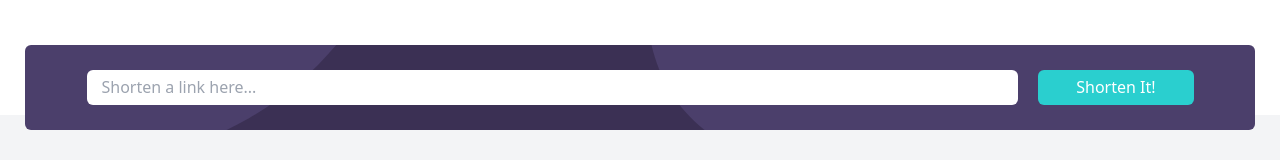
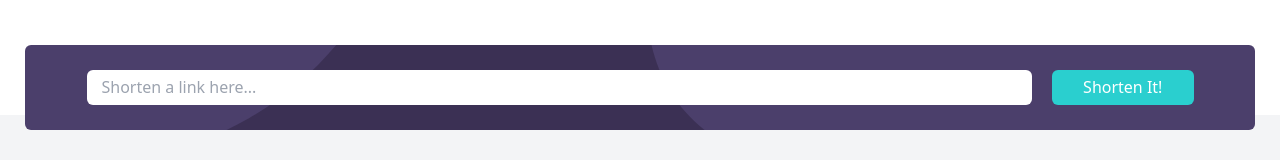
Before and after one commit to cjislegit/shortly, a React (Vite) app: page / in a window 1280 px wide. Shown: the part 540-700 px from the top of the page. Built offline with nearby package versions, Linux system fonts and the light colour scheme.

Commit message:
Added a max width to the buttion input in the form for desktop

```diff
--- a/src/components/Statistics.jsx
+++ b/src/components/Statistics.jsx
@@ -11,14 +11,14 @@ const Statistics = () => {
           className='flex flex-col px-[10%] py-[10%] lg:flex-row lg:py-0 lg:w-[100%] lg:px-[5%]'
         >
           <input
-            className='rounded-md mb-[15px] h-[35px] pl-[15px] lg:mb-0 lg:w-[90%] lg:mr-[20px]'
+            className='rounded-md mb-[15px] h-[35px] pl-[15px] lg:mb-0 lg:w-[100%] lg:mr-[20px] lg:justify-between'
             type='text'
             name='link'
             id='link'
             placeholder='Shorten a link here...'
           />
           <input
-            className='rounded-md text-white bg-custom-cyan h-[35px] lg:w-[15%]'
+            className='rounded-md text-white bg-custom-cyan h-[35px] lg:w-[15%] lg:max-w-[162px]'
             type='submit'
             value='Shorten It!'
           />
```
